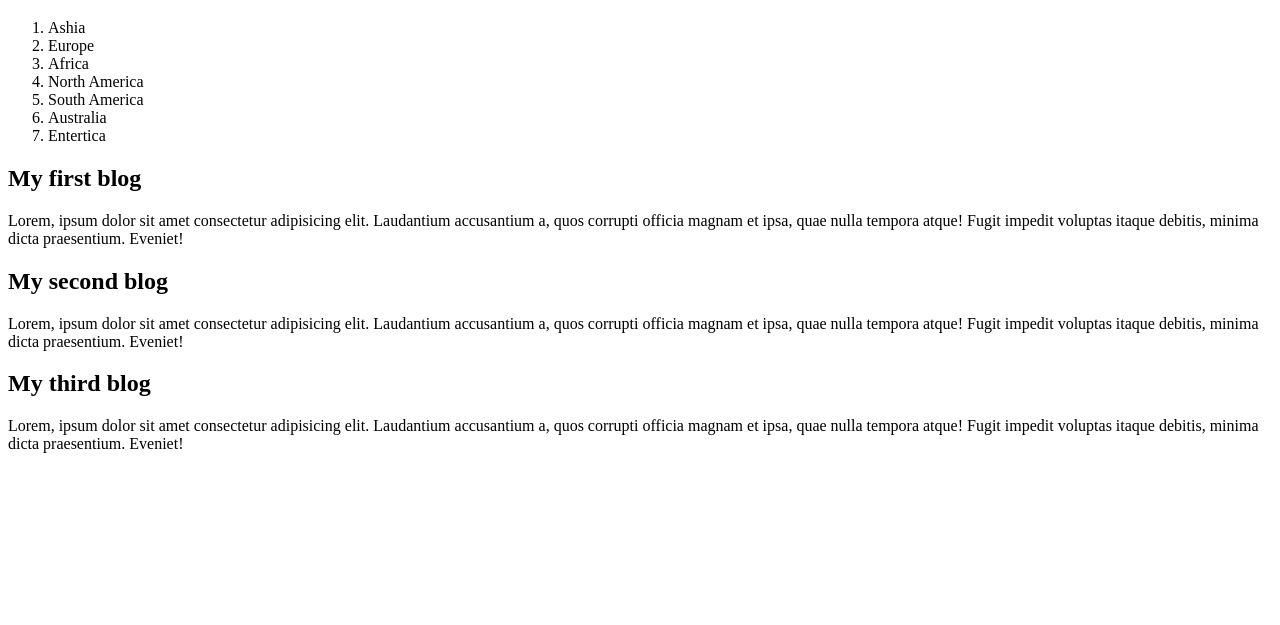
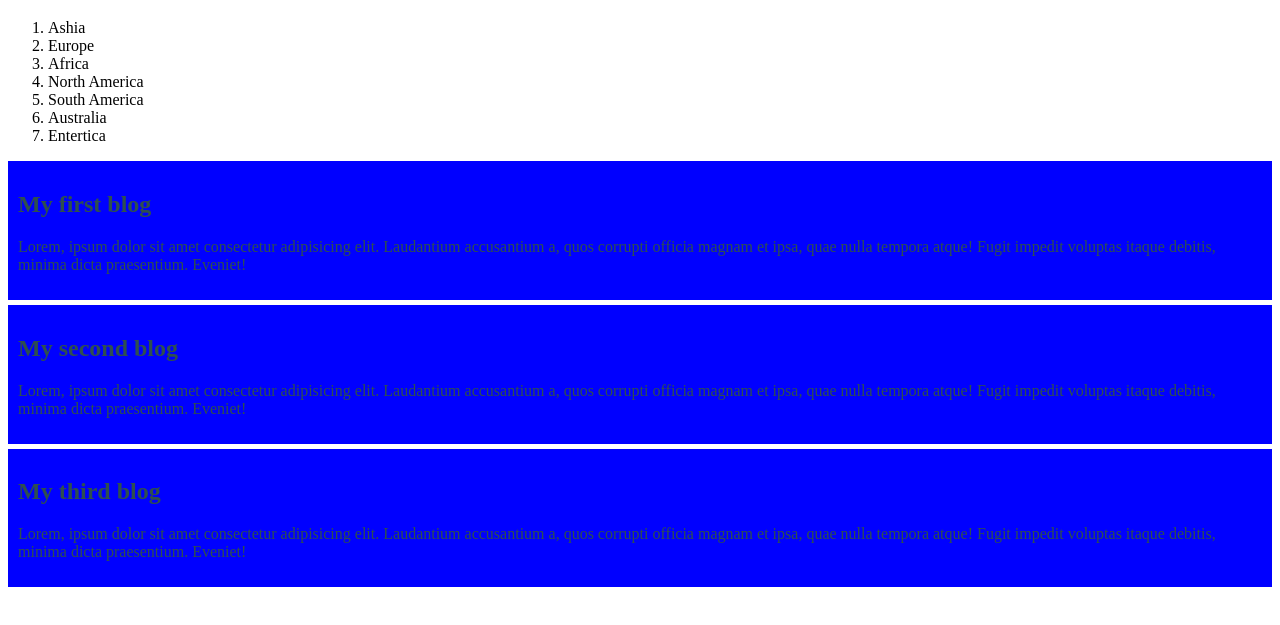
Before and after one commit to alkhabeer15/my-first-github-report, a plain HTML site: page hello.html in a window 1280 px wide. Shown: the part 61-686 px from the top of the page. Drawn offline with Linux system fonts and the light colour scheme.

Commit message:
my new blog

```diff
--- a/hello.html
+++ b/hello.html
@@ -4,6 +4,7 @@
     <meta charset="UTF-8">
     <meta name="viewport" content="width=device-width, initial-scale=1.0">
     <title>HELLO WORLD!</title>
+    <link rel="stylesheet" href="styles/hi.css">
 </head>
 <body>
     <h1>The continet</h1>
```
